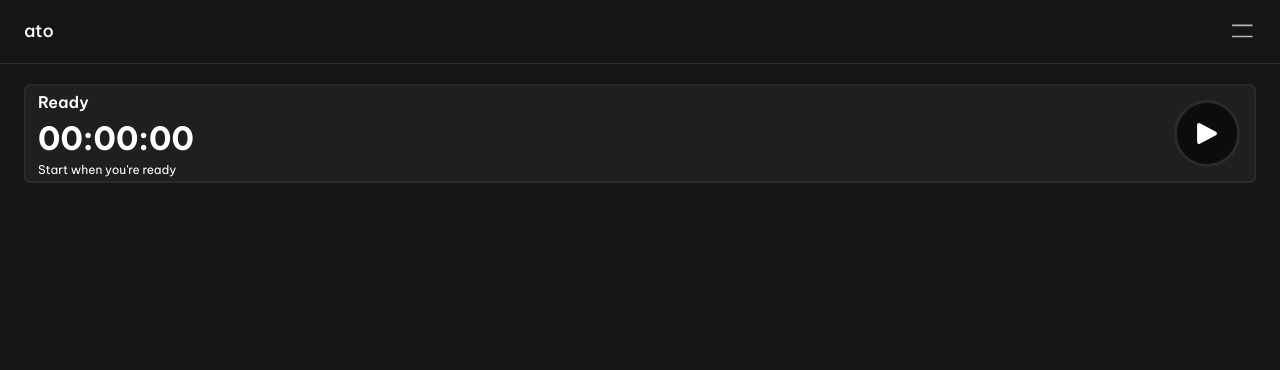
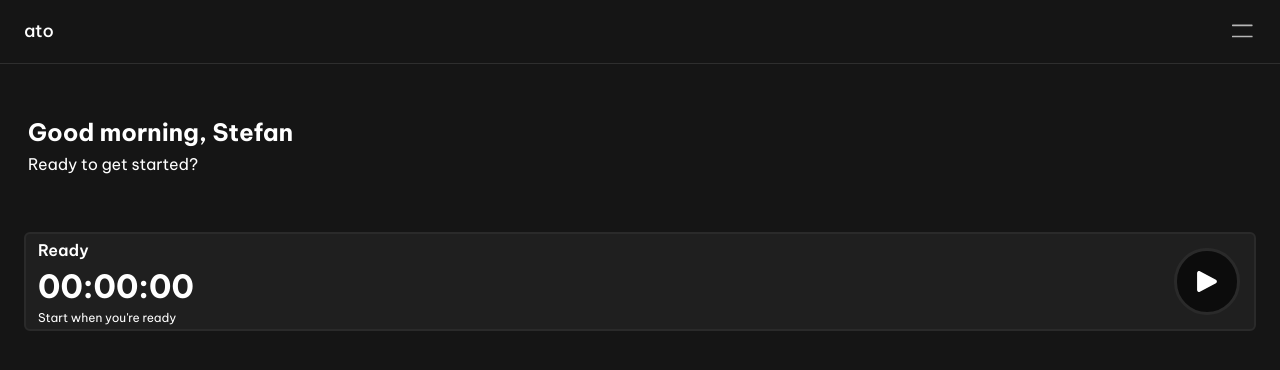
Before and after one commit to Stefan1400/ato, a React (Vite) app in the folder client/: page / in a window 1280 px wide. Shown: the top 370 px of the page. Built offline with nearby package versions, Linux system fonts and the light colour scheme; no server answers; a web font is replaced by a local one.

Commit message:
feat(homepage): add welcome message UI

```diff
--- /dev/null
+++ b/client/src/components/WelcomeMessage.tsx
@@ -0,0 +1,10 @@
+function WelcomeMessage() {
+  return (
+    <div className="w-screen h-auto p-3 pl-7 flex flex-col items-start text-white gap-1 mb-11 mt-5">
+      <h1 className="font-bold text-2xl">Good morning, Stefan</h1>
+      <p>Ready to get started?</p>
+    </div>
+  )
+}
+
+export default WelcomeMessage
--- a/client/src/pages/HomePage.tsx
+++ b/client/src/pages/HomePage.tsx
@@ -1,9 +1,11 @@
 import SessionTimer from '../features/tracker/SessionTimer';
+import WelcomeMessage from '../components/WelcomeMessage';
+
 
 function HomePage() {
   return (
     <div className='w-screen h-screen bg-[#151515] flex flex-col items-center px-6 pt-21'>
-
+      <WelcomeMessage />
       <SessionTimer />
     </div>
   );
```
